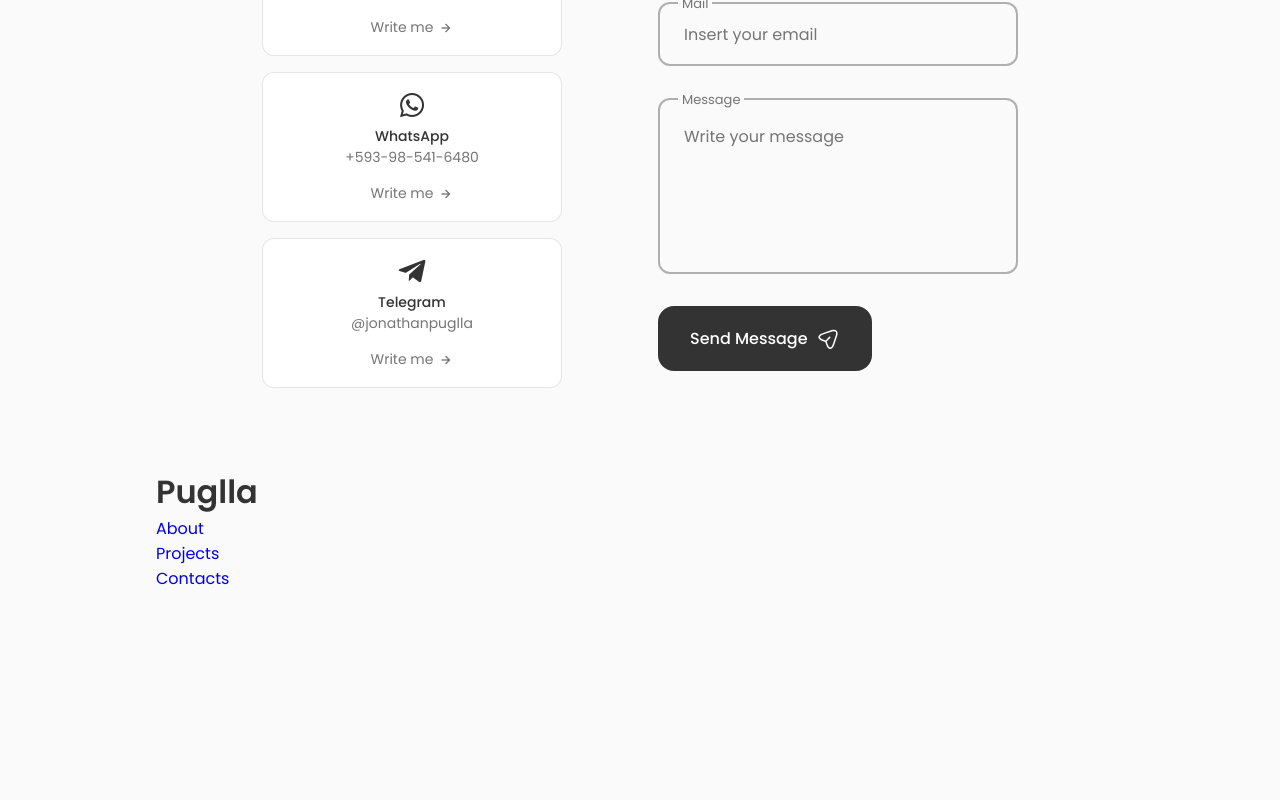
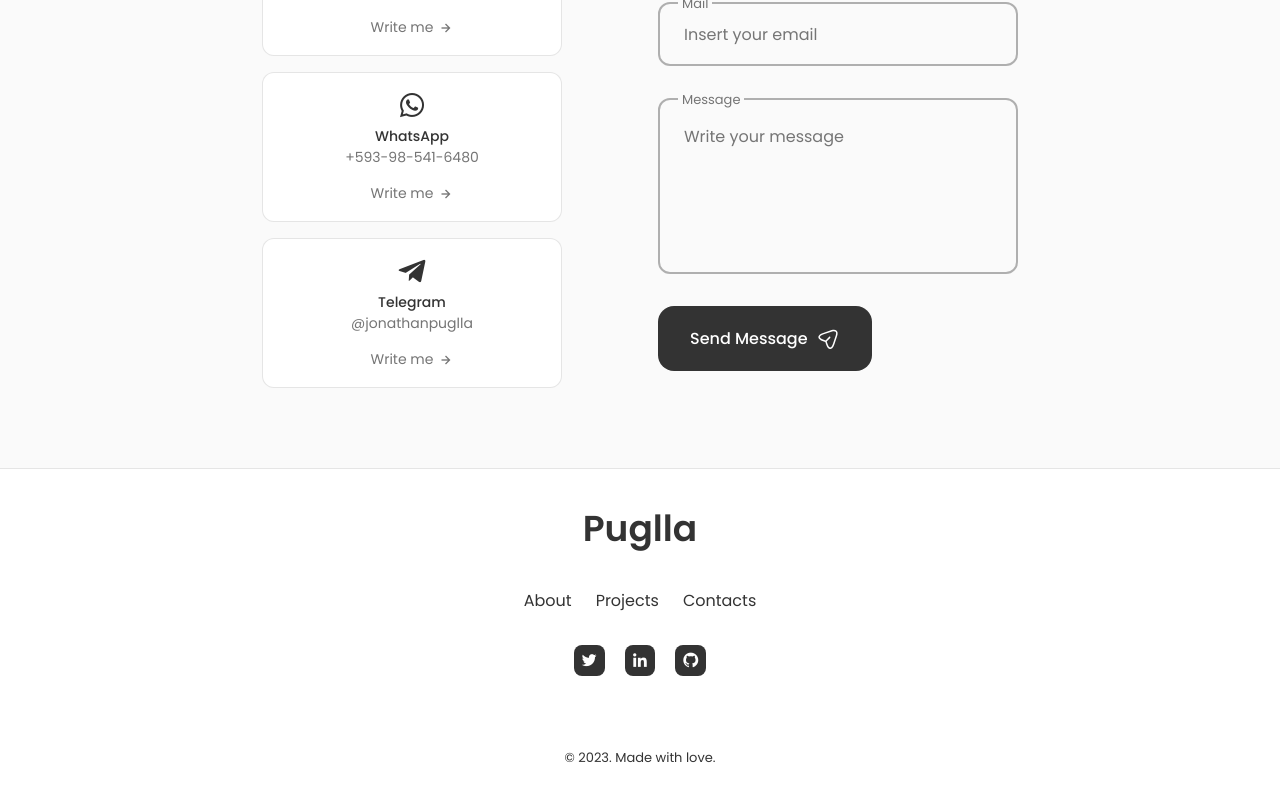
Before and after one commit to jonap22/personal-portfolio, a React (Create React App) app: page / in a window 1280 px wide. Shown: the part 2901-3701 px from the top of the page. Before the commit the page ends 3492 px from the top, so only its background shows below. Built offline with nearby package versions, Linux system fonts and the light colour scheme.

Commit message:
Feat: Footer Component
Footer component is done. Inside the footer folder the stylesheet and the Footer.jsx files were added.

```diff
--- a/src/components/footer/Footer.jsx
+++ b/src/components/footer/Footer.jsx
@@ -1,9 +1,9 @@
 import React from 'react';
-
+import './footer.css';
 
 const Footer = () => {
     return (
-    <div className="footer">
+        <footer className="footer">
             <div className="footer__container container">
                 <h1 className="footer__title">Puglla</h1>
 
@@ -19,9 +19,35 @@ const Footer = () => {
                     </li>
                 </ul>
 
-            <div className="footer__social"></div>
+                <div className="footer__social">
+                    <a
+                        href="https://twitter.com/Jonathan2525252"
+                        className="footer__social-link"
+                        target='_blank'
+                    >
+                        <i class="bx bxl-twitter"></i>
+                    </a>
+
+                    <a
+                        href="https://linkedin.com/in/jonapuglla2000"
+                        className="footer__social-link"
+                        target='_blank'
+                    >
+                        <i class="bx bxl-linkedin"></i>
+                    </a>
+
+                    <a
+                        href="https://github.com/jonap22"
+                        className="footer__social-link"
+                        target='_blank'
+                    >
+                        <i class="bx bxl-github"></i>
+                    </a>
                 </div>
+
+                <span className="footer__copy">&#169; 2023. Made with love.</span>
             </div>
+        </footer>
     )
 }
 
--- a/src/components/footer/footer.css
+++ b/src/components/footer/footer.css
@@ -0,0 +1,67 @@
+.footer {
+    background-color: var(--container-color);
+    border-top: 1px solid rgba(0, 0, 0, 0.1);
+}
+
+.footer__container {
+    padding: 2rem 0 2rem;
+}
+
+.footer__title,
+.footer__link {
+    color: var(--title-color);
+}
+
+.footer__title {
+    text-align: center;
+    margin-bottom: var(--mb-2);
+    font-size: var(--h1-font-size);
+}
+
+.footer__link:hover {
+    color: var(--title-color-dark);
+}
+
+.footer__list {
+    display: flex;
+    justify-content: center;
+    column-gap: 1.5rem;
+    margin-bottom: var(--mb-2);
+}
+
+.footer__social {
+    display: flex;
+    justify-content: center;
+    column-gap: 1.25rem;
+}
+
+.footer__social-link {
+    background-color: var(--title-color);
+    color: var(--container-color);
+    font-size: 1.125rem;
+    padding: 0.4rem;
+    border-radius: 0.5rem;
+    display: inline-flex;
+}
+
+.footer__social-link:hover {
+    background-color: var(--title-color-dark);
+}
+
+.footer__copy {
+    display: block;
+    margin-top: 4.5rem;
+    color: var(--title-color);
+    text-align: center;
+    font-size: var(--smaller-font-size);
+}
+
+/* BREAKPOINTS */
+/* For large devices */
+@media screen and (max-width: 992px) {
+    .footer__social-link {
+        padding: 0.25rem;
+        border-radius: 0.25rem;
+        font-size: 1rem;
+    }
+}
```
Lines whose indentation alone changed are shown as unchanged.
